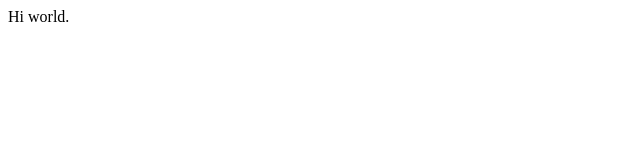
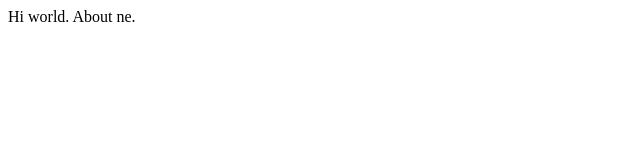
Before and after one commit to pkeane1/about, a plain HTML site: page index.html in a window 1280 px wide. Shown: the full height of the page, 0-640 px from the left. Drawn offline with Linux system fonts and the light colour scheme.

Commit message:
about me

```diff
--- a/index.html
+++ b/index.html
@@ -7,6 +7,6 @@
     <title>Document</title>
 </head>
 <body>
-    Hi world.
+    Hi world. About ne.
 </body>
 </html>
```
